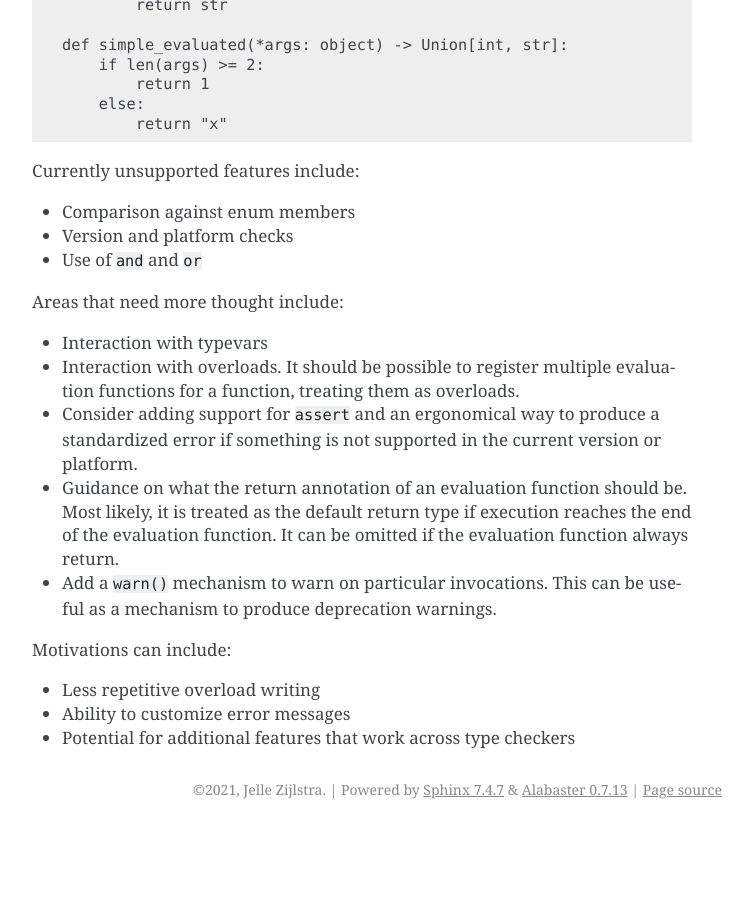
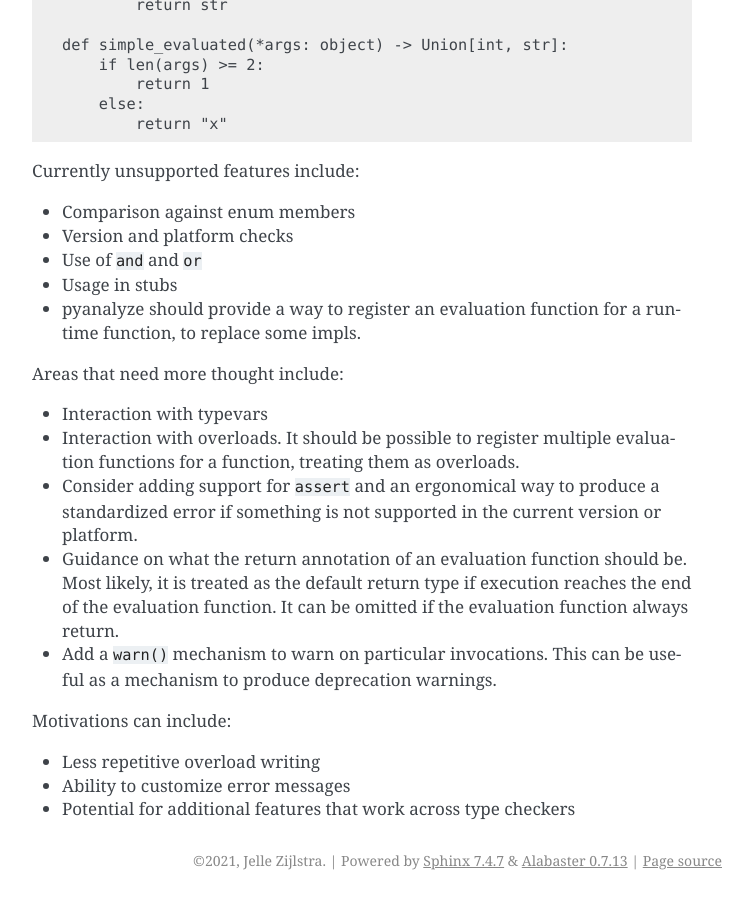
Before and after one commit to quora/pyanalyze, a Sphinx documentation site: the page built from docs/type_evaluation.md, in a window 1280 px wide and 900 px high, scrolled down 2813 px. Shown: the whole window, without its empty margins (388-1141 px from the left). Built offline with Sphinx 7.4.7, drawn with Linux system fonts in a browser that asks for light colours; before the commit the page ends 3642 px from its top, so only the background shows below that.

Commit message:
fix import, more notes

```diff
--- a/docs/type_evaluation.md
+++ b/docs/type_evaluation.md
@@ -108,6 +108,10 @@ Currently unsupported features include:
 - Comparison against enum members
 - Version and platform checks
 - Use of `and` and `or`
+- Usage in stubs
+- pyanalyze should provide a way to register
+  an evaluation function for a runtime function,
+  to replace some impls.
 
 Areas that need more thought include:
 - Interaction with typevars
```
Also changed, not shown: 1 other file.
